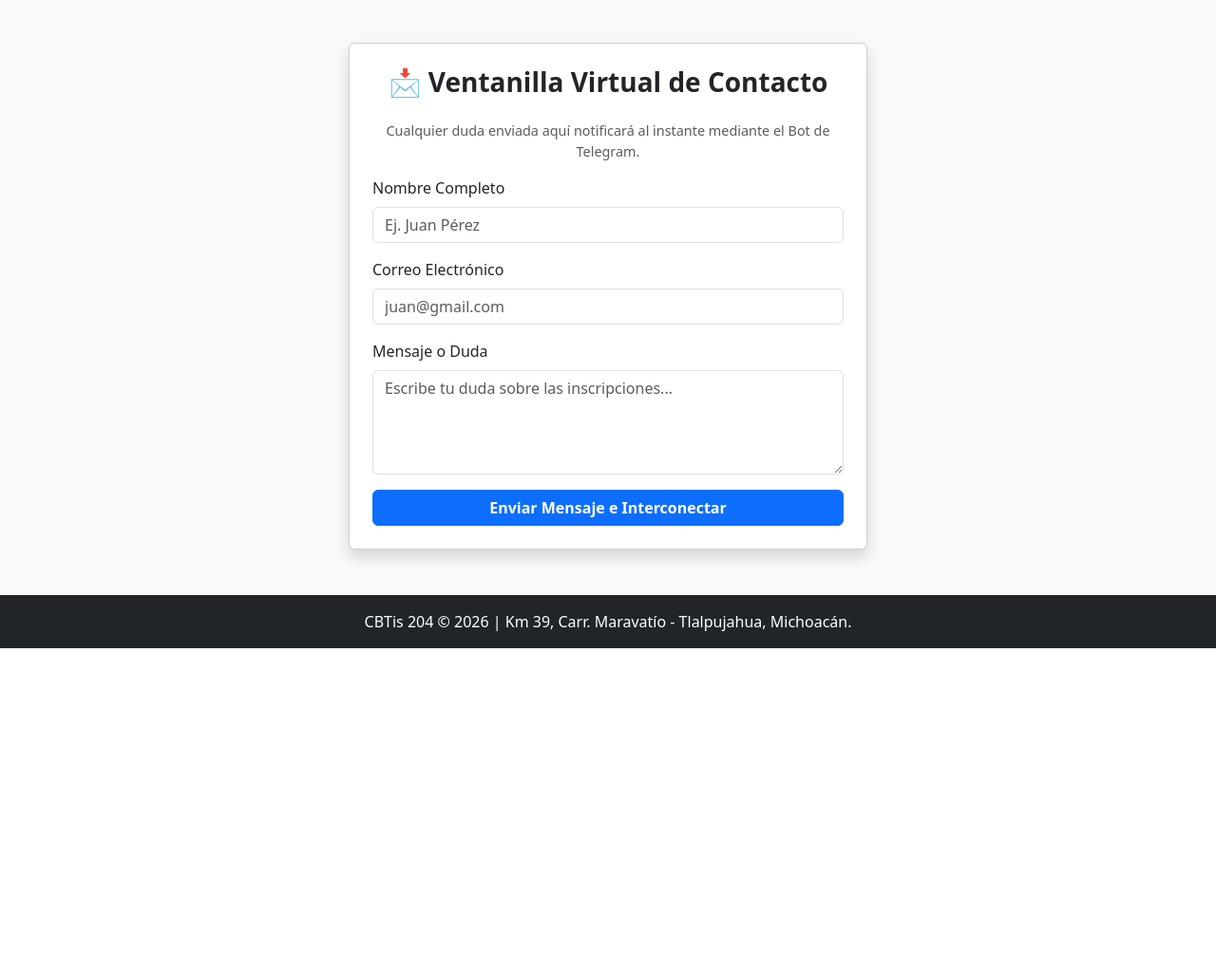
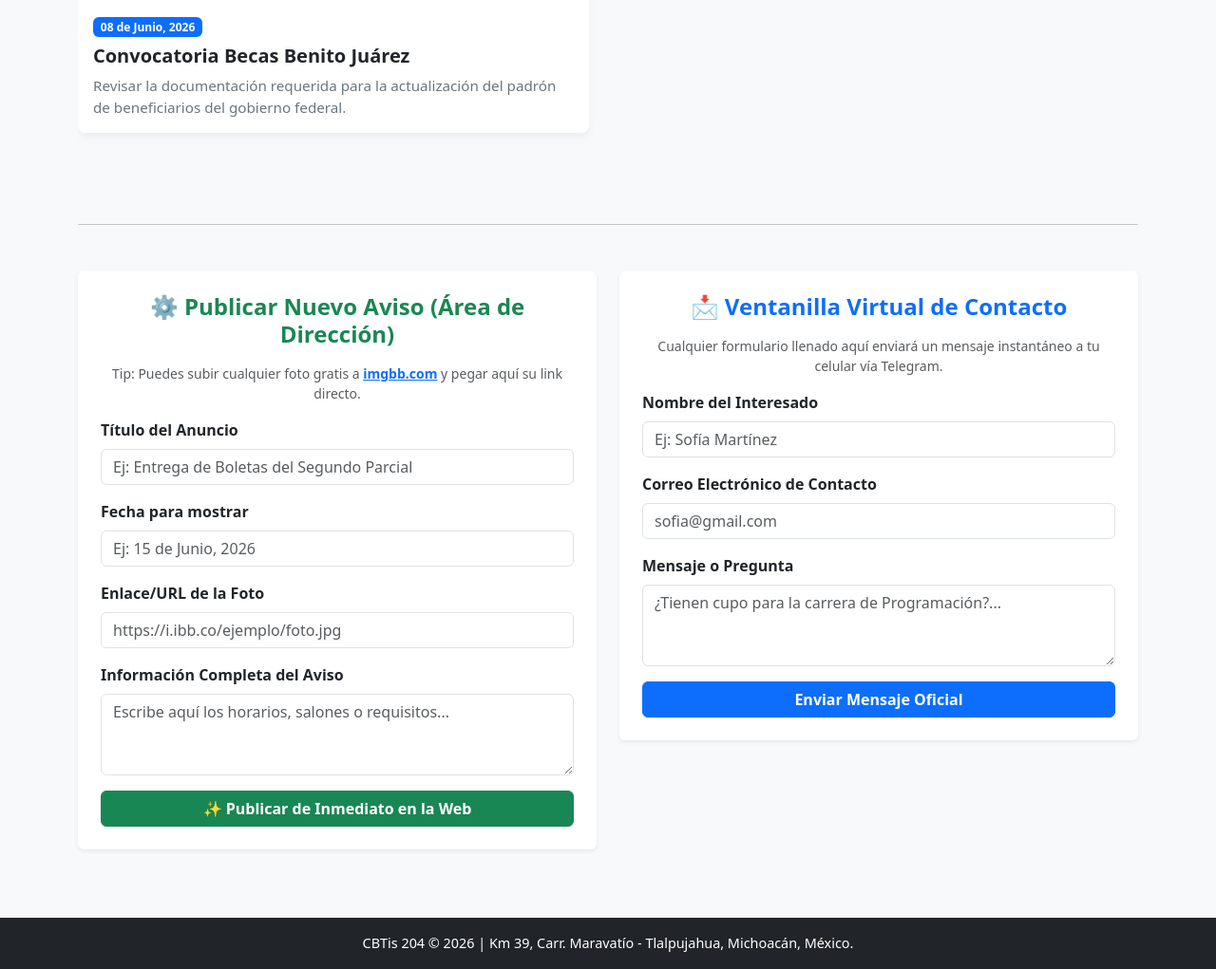
Before and after one commit to heidihernand30-code/cbtis204-plataforma, a Flask app: page / in a window 1280 px wide. Shown: the part 978-1999 px from the top of the page at 95% size. Before the commit the page ends 1661 px from the top, so only its background shows below. Run offline with Flask 3, Linux system fonts and the light colour scheme.

Commit message:
index.html

```diff
--- a/templates/index.html
+++ b/templates/index.html
@@ -6,12 +6,16 @@
     <title>CBTis 204 - Plataforma Educativa Moderna</title>
     <link href="https://cdn.jsdelivr.net/npm/bootstrap@5.3.0/dist/css/bootstrap.min.css" rel="stylesheet">
     <style>
-        .hero { background: linear-gradient(135deg, #1e3c72 0%, #2a5298 100%); color: white; padding: 60px 0; }
-        .card-carrera { border-left: 5px solid #1e3c72; transition: 0.3s; }
-        .card-carrera:hover { transform: translateY(-5px); box-shadow: 0 4px 15px rgba(0,0,0,0.1); }
+        .hero { background: linear-gradient(135deg, #1a365d 0%, #2a5298 100%); color: white; padding: 50px 0; }
+        .card-carrera { border-left: 5px solid #1a365d; transition: 0.3s; }
+        .card-carrera:hover { transform: translateY(-3px); box-shadow: 0 4px 12px rgba(0,0,0,0.1); }
+        .img-aviso { height: 200px; object-fit: cover; width: 100%; }
+        .card-aviso { border: none; box-shadow: 0 4px 10px rgba(0,0,0,0.05); transition: 0.3s; }
+        .card-aviso:hover { transform: scale(1.01); }
     </style>
 </head>
 <body class="bg-light">
+
     <nav class="navbar navbar-expand-lg navbar-dark bg-dark sticky-top">
         <div class="container">
             <a class="navbar-brand fw-bold" href="#">CBTis 204</a>
@@ -21,92 +25,123 @@
             <div class="collapse navbar-collapse" id="navbarNav">
                 <ul class="navbar-nav ms-auto">
                     <li class="nav-item"><a class="nav-link" href="#inicio">Inicio</a></li>
-                    <li class="nav-item"><a class="nav-link" href="#avisos">Avisos Recientes</a></li>
+                    <li class="nav-item"><a class="nav-link" href="#avisos">Avisos y Fotos</a></li>
                     <li class="nav-item"><a class="nav-link" href="#oferta">Oferta Educativa</a></li>
+                    <li class="nav-item"><a class="nav-link" href="#admin">Publicar Aviso</a></li>
                     <li class="nav-item"><a class="nav-link" href="#contacto">Contacto</a></li>
                 </ul>
             </div>
         </div>
     </nav>
+
     <header id="inicio" class="hero text-center">
         <div class="container">
             <h1 class="display-4 fw-bold">Bienvenido al CBTis 204</h1>
             <p class="lead">Formando estudiantes con excelencia académica, tecnológica y de ofimática.</p>
-            <span class="badge bg-warning text-dark p-2">Versión 2026 - Conectada por IA</span>
+            <span class="badge bg-warning text-dark px-3 py-2 fw-bold">Versión 2.0 - Cartelera Dinámica Activa</span>
         </div>
     </header>
+
     <div class="container my-5">
+        {% with messages = get_flashed_messages(with_categories=true) %}
+          {% if messages %}
+            {% for category, message in messages %}
+              <div class="alert alert-{{ category }} alert-dismissible fade show text-center fw-bold shadow-sm" role="alert">
+                ✨ {{ message }}
+                <button type="button" class="btn-close" data-bs-dismiss="alert" aria-label="Close"></button>
+              </div>
+            {% endfor %}
+          {% endif %}
+        {% endwith %}
+
         <div class="row">
-            <div id="avisos" class="col-md-4 mb-4">
-                <h3 class="fw-bold mb-3 text-primary">📢 Avisos y Convocatorias</h3>
-                <div class="card mb-3 shadow-sm">
+            <div id="avisos" class="col-md-6 mb-4">
+                <h3 class="fw-bold mb-4 text-primary">📢 Cartelera Virtual Informativa</h3>
+                <div class="overflow-auto pe-2" style="max-height: 750px;">
+                    {% for aviso in avisos %}
+                    <div class="card card-aviso mb-4 rounded-3 overflow-hidden">
+                        <img src="{{ aviso.imagen }}" class="img-aviso" alt="Foto del aviso">
                         <div class="card-body">
-                        <h5 class="card-title fw-bold">Inscripciones Abiertas 2026</h5>
-                        <h6 class="card-subtitle mb-2 text-muted text-end" style="font-size: 0.85em;">10 de Junio, 2026</h6>
-                        <p class="card-text text-secondary" style="font-size: 0.95em;">Proceso de entrega de fichas para alumnos de nuevo ingreso disponible en las ventanillas del plantel.</p>
+                            <span class="badge bg-primary mb-2">{{ aviso.fecha }}</span>
+                            <h5 class="card-title fw-bold text-dark">{{ aviso.titulo }}</h5>
+                            <p class="card-text text-secondary" style="font-size: 0.95em;">{{ aviso.contenido }}</p>
                         </div>
                     </div>
-                <div class="card mb-3 shadow-sm">
-                    <div class="card-body">
-                        <h5 class="card-title fw-bold">Convocatoria Becas Benito Juárez</h5>
-                        <h6 class="card-subtitle mb-2 text-muted text-end" style="font-size: 0.85em;">08 de Junio, 2026</h6>
-                        <p class="card-text text-secondary" style="font-size: 0.95em;">Revisar la documentación requerida para la actualización del padrón de beneficiarios.</p>
+                    {% endfor %}
                 </div>
             </div>
-            </div>
-            <div id="oferta" class="col-md-8 mb-4">
-                <h3 class="fw-bold mb-3 text-primary">🎓 Carreras Técnicas Profesionales</h3>
-                <div class="card card-carrera mb-3 shadow-sm">
+
+            <div id="oferta" class="col-md-6 mb-4">
+                <h3 class="fw-bold mb-4 text-primary">🎓 Carreras Técnicas Profesionales</h3>
+                {% for carrera in carreras %}
+                <div class="card card-carrera mb-3 shadow-sm bg-white">
                     <div class="card-body">
-                        <h5 class="fw-bold text-dark">Técnico en Programación</h5>
-                        <p class="mb-2"><strong>Descripción:</strong> Aprende a desarrollar software, aplicaciones móviles y páginas web con tecnologías de vanguardia.</p>
-                        <p class="text-muted mb-0" style="font-size: 0.9em;"><strong>Campo Laboral:</strong> Empresas de desarrollo tecnológico, soporte técnico o emprendimiento propio.</p>
+                        <h5 class="fw-bold text-dark">{{ carrera.nombre }}</h5>
+                        <p class="mb-2" style="font-size: 0.95em;"><strong>Descripción:</strong> {{ carrera.descripcion }}</p>
+                        <p class="text-muted mb-0" style="font-size: 0.88em;"><strong>Campo Laboral:</strong> {{ carrera.campo }}</p>
                     </div>
                 </div>
-                <div class="card card-carrera mb-3 shadow-sm">
-                    <div class="card-body">
-                        <h5 class="fw-bold text-dark">Técnico en Contabilidad</h5>
-                        <p class="mb-2"><strong>Descripción:</strong> Gestiona operaciones financieras, auditorías y declaraciones fiscales de empresas públicas y privadas.</p>
-                        <p class="text-muted mb-0" style="font-size: 0.9em;"><strong>Campo Laboral:</strong> Despachos contables, bancos y departamentos administrativos.</p>
+                {% endfor %}
             </div>
         </div>
-                <div class="card card-carrera mb-3 shadow-sm">
-                    <div class="card-body">
-                        <h5 class="fw-bold text-dark">Técnico en Administración</h5>
-                        <p class="mb-2"><strong>Descripción:</strong> Optimiza los recursos humanos, materiales y financieros de cualquier organización moderna.</p>
-                        <p class="text-muted mb-0" style="font-size: 0.9em;"><strong>Campo Laboral:</strong> Áreas de recursos humanos, mercadotecnia y logística corporativa.</p>
+
+        <hr class="my-5">
+
+        <div class="row mt-4">
+            <div id="admin" class="col-md-6 mb-4">
+                <div class="card p-4 shadow-sm border-0 bg-white">
+                    <h4 class="fw-bold text-success mb-3 text-center">⚙️ Publicar Nuevo Aviso (Área de Dirección)</h4>
+                    <p class="text-muted text-center small">Tip: Puedes subir cualquier foto gratis a <a href="https://imgbb.com/" target="_blank" class="fw-bold">imgbb.com</a> y pegar aquí su link directo.</p>
+                    <form action="/subir-aviso" method="POST">
+                        <div class="mb-3">
+                            <label class="form-label fw-bold">Título del Anuncio</label>
+                            <input type="text" name="titulo" class="form-control" required placeholder="Ej: Entrega de Boletas del Segundo Parcial">
+                        </div>
+                        <div class="mb-3">
+                            <label class="form-label fw-bold">Fecha para mostrar</label>
+                            <input type="text" name="fecha" class="form-control" required placeholder="Ej: 15 de Junio, 2026">
+                        </div>
+                        <div class="mb-3">
+                            <label class="form-label fw-bold">Enlace/URL de la Foto</label>
+                            <input type="url" name="imagen" class="form-control" placeholder="https://i.ibb.co/ejemplo/foto.jpg">
+                        </div>
+                        <div class="mb-3">
+                            <label class="form-label fw-bold">Información Completa del Aviso</label>
+                            <textarea name="contenido" class="form-control" rows="3" required placeholder="Escribe aquí los horarios, salones o requisitos..."></textarea>
+                        </div>
+                        <button type="submit" class="btn btn-success w-100 fw-bold">✨ Publicar de Inmediato en la Web</button>
+                    </form>
                 </div>
             </div>
-            </div>
-        </div>
-        <hr class="my-5">
-        <div id="contacto" class="row justify-content-center">
-            <div class="col-md-6">
-                <div class="card p-4 shadow">
-                    <h3 class="fw-bold text-center mb-4">📩 Ventanilla Virtual de Contacto</h3>
-                    <p class="text-muted text-center" style="font-size: 0.9em;">Cualquier duda enviada aquí notificará al instante mediante el Bot de Telegram.</p>
+
+            <div id="contacto" class="col-md-6 mb-4">
+                <div class="card p-4 shadow-sm border-0 bg-white">
+                    <h4 class="fw-bold text-primary mb-3 text-center">📩 Ventanilla Virtual de Contacto</h4>
+                    <p class="text-muted text-center small">Cualquier formulario llenado aquí enviará un mensaje instantáneo a tu celular vía Telegram.</p>
                     <form action="/contacto" method="POST">
                         <div class="mb-3">
-                            <label class="form-label">Nombre Completo</label>
-                            <input type="text" name="nombre" class="form-control" required placeholder="Ej. Juan Pérez">
+                            <label class="form-label fw-bold">Nombre del Interesado</label>
+                            <input type="text" name="nombre" class="form-control" required placeholder="Ej: Sofía Martínez">
                         </div>
                         <div class="mb-3">
-                            <label class="form-label">Correo Electrónico</label>
-                            <input type="email" name="correo" class="form-control" required placeholder="juan@gmail.com">
+                            <label class="form-label fw-bold">Correo Electrónico de Contacto</label>
+                            <input type="email" name="correo" class="form-control" required placeholder="sofia@gmail.com">
                         </div>
                         <div class="mb-3">
-                            <label class="form-label">Mensaje o Duda</label>
-                            <textarea name="mensaje" class="form-control" rows="4" required placeholder="Escribe tu duda sobre las inscripciones..."></textarea>
+                            <label class="form-label fw-bold">Mensaje o Pregunta</label>
+                            <textarea name="mensaje" class="form-control" rows="3" required placeholder="¿Tienen cupo para la carrera de Programación?..."></textarea>
                         </div>
-                        <button type="submit" class="btn btn-primary w-100 fw-bold">Enviar Mensaje e Interconectar</button>
+                        <button type="submit" class="btn btn-primary w-100 fw-bold">Enviar Mensaje Oficial</button>
                     </form>
                 </div>
             </div>
         </div>
     </div>
+
     <footer class="bg-dark text-white text-center py-3 mt-5">
-        <p class="mb-0">CBTis 204 © 2026 | Km 39, Carr. Maravatío - Tlalpujahua, Michoacán.</p>
+        <p class="mb-0" style="font-size: 0.9em;">CBTis 204 © 2026 | Km 39, Carr. Maravatío - Tlalpujahua, Michoacán, México.</p>
     </footer>
+
     <script src="https://cdn.jsdelivr.net/npm/bootstrap@5.3.0/dist/js/bootstrap.bundle.min.js"></script>
 </body>
 </html>
```
Lines whose indentation alone changed are shown as unchanged.
